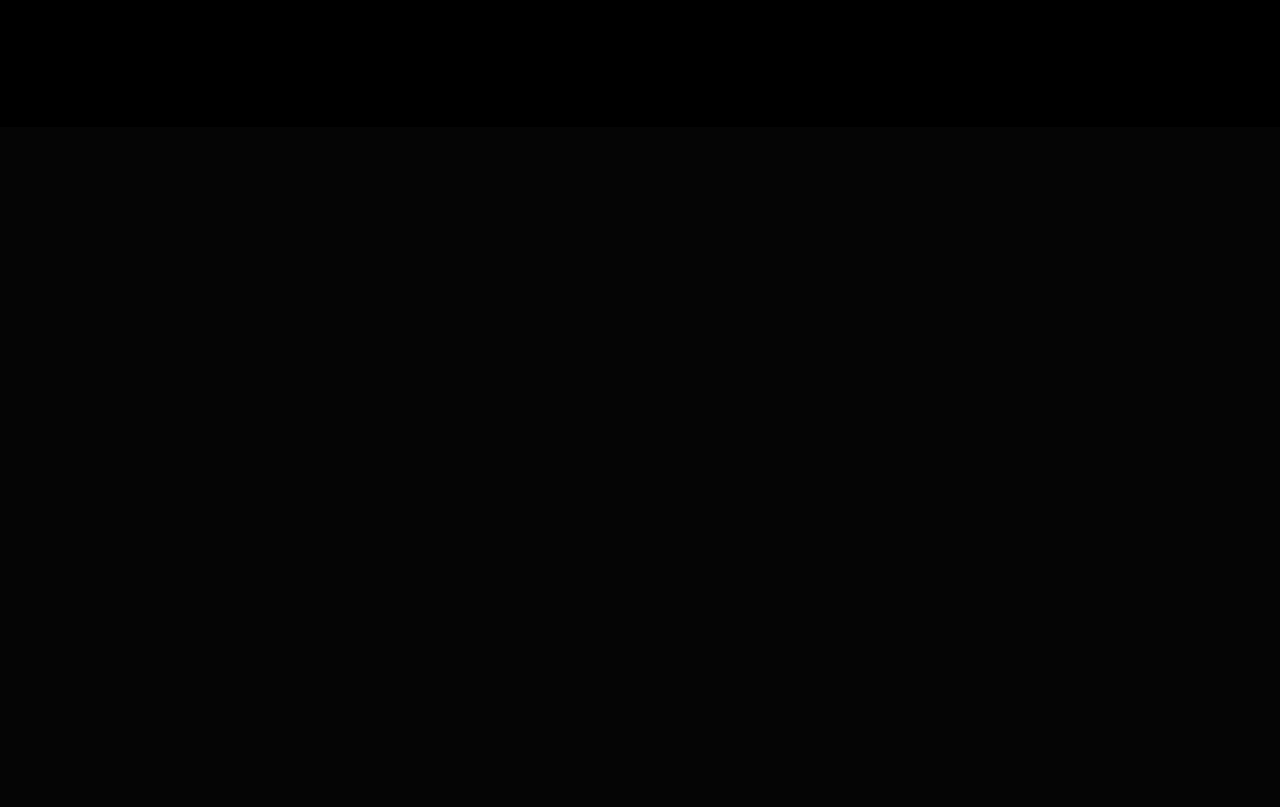
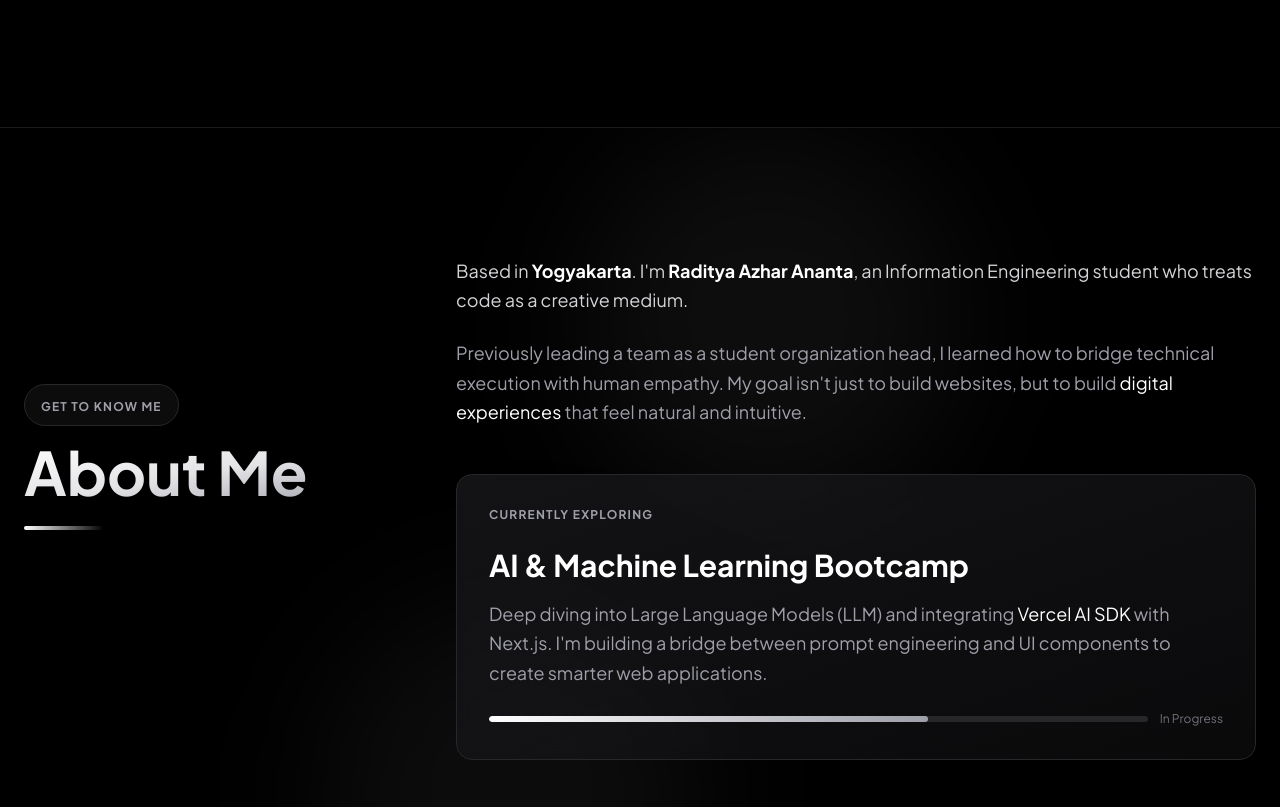
Before and after one commit to raditazar/portfolio, a Next.js app: page / in a window 1280 px wide. Shown: the part 1990-2797 px from the top of the page. Before the commit the page ends 2117 px from the top, so only its background shows below. Built offline with nearby package versions, Linux system fonts and the light colour scheme.

Commit message:
feat: enhance Hero, About, and Footer with modern UI/UX improvements

```diff
--- a/src/app/page.tsx
+++ b/src/app/page.tsx
@@ -1,12 +1,16 @@
 import Navbar from "../components/Navbar";
 import Hero from "../components/Hero";
 import Projects from "../components/Projects";
+import About from "../components/About";
+import Footer from "../components/Footer";
 export default function Home() {
   return (
     <main className="min-h-screen bg-black text-white selection:bg-white selection:text-black">
       <Navbar />
       <Hero/>
       <Projects />
+      <About />
+      <Footer />
     </main>
   );
 }
--- a/src/components/About.tsx
+++ b/src/components/About.tsx
@@ -0,0 +1,134 @@
+export default function About() {
+  return (
+    <section
+      id="about"
+      className="relative py-32 bg-black text-white border-t border-white/10 overflow-hidden"
+    >
+      <div className="absolute top-0 right-1/4 w-96 h-96 bg-white/5 rounded-full blur-3xl pointer-events-none" />
+      <div className="absolute bottom-1/4 left-1/4 w-96 h-96 bg-zinc-900/50 rounded-full blur-3xl pointer-events-none" />
+
+      <div className="max-w-7xl mx-auto px-6 relative z-10">
+        <div className="grid grid-cols-1 lg:grid-cols-12 gap-16">
+          <div className="lg:col-span-4 sticky">
+            <div className="lg:sticky lg:top-32">
+              <div className="inline-block mb-4 px-4 py-2 rounded-full border border-zinc-800 bg-zinc-900/50 backdrop-blur-sm">
+                <span className="text-xs font-bold tracking-widest uppercase text-zinc-400">
+                  Get to know me
+                </span>
+              </div>
+              <h2 className="text-4xl md:text-5xl lg:text-6xl font-bold bg-linear-to-br from-white via-zinc-200 to-zinc-400 bg-clip-text text-transparent">
+                About Me
+              </h2>
+
+              <div className="mt-6 w-20 h-1 bg-linear-to-r from-white to-transparent rounded-full" />
+            </div>
+          </div>
+
+          {/* Content Section */}
+          <div className="lg:col-span-8 flex flex-col gap-12">
+            {/* Introduction */}
+            <div className="space-y-6 text-lg leading-relaxed animate-in fade-in slide-in-from-bottom-4 duration-1000">
+              <p className="text-zinc-300">
+                Based in <span className="text-white font-semibold">Yogyakarta</span>. I'm <span className="text-white font-semibold">Raditya Azhar Ananta</span>, an Information Engineering student who treats code as a creative medium.
+              </p>
+              <p className="text-zinc-400">
+                Previously leading a team as a student organization head, I learned how to bridge technical execution with human empathy.
+                My goal isn't just to build websites, but to build <span className="text-white font-medium">digital experiences</span> that feel natural and intuitive.
+              </p>
+            </div>
+
+            {/* Currently Exploring Card */}
+            <div
+              className="group relative p-8 rounded-2xl bg-linear-to-br from-zinc-900/80 to-zinc-900/40 border border-zinc-800 hover:border-zinc-700 transition-all duration-500 backdrop-blur-sm animate-in fade-in slide-in-from-bottom-4 duration-1000 delay-300"
+            >
+              {/* Glow effect on hover */}
+              <div className="absolute -inset-0.5 bg-linear-to-r from-zinc-600 to-zinc-800 rounded-2xl opacity-0 group-hover:opacity-20 blur-xl transition-opacity duration-500" />
+
+              <div className="relative">
+                <div className="flex items-center gap-3 mb-6">
+                  <span className="text-xs font-bold tracking-widest uppercase text-zinc-400">
+                    Currently Exploring
+                  </span>
+                </div>
+
+                <h3 className="text-2xl md:text-3xl font-bold mb-4 text-white group-hover:text-white/90 transition-colors">
+                  AI & Machine Learning Bootcamp
+                </h3>
+
+                <p className="text-zinc-400 leading-relaxed text-base md:text-lg">
+                  Deep diving into Large Language Models (LLM) and integrating <span className="text-white font-medium">Vercel AI SDK</span> with Next.js.
+                  I'm building a bridge between prompt engineering and UI components to create smarter web applications.
+                </p>
+
+                {/* Progress indicator */}
+                <div className="mt-6 flex items-center gap-3">
+                  <div className="flex-1 h-1.5 bg-zinc-800 rounded-full overflow-hidden">
+                    <div className="h-full w-2/3 bg-linear-to-r from-white to-zinc-400 rounded-full" />
+                  </div>
+                  <span className="text-xs font-medium text-zinc-500">In Progress</span>
+                </div>
+              </div>
+            </div>
+
+            {/* Technologies Section */}
+            <div className="animate-in fade-in slide-in-from-bottom-4 duration-1000 delay-500">
+              <div className="flex items-center gap-3 mb-8">
+                <h3 className="text-sm font-bold tracking-widest uppercase text-zinc-500">
+                  Technologies I work with
+                </h3>
+                <div className="flex-1 h-px bg-linear-to-r from-zinc-800 to-transparent" />
+              </div>
+
+              <div className="grid grid-cols-2 md:grid-cols-3 lg:grid-cols-4 gap-4">
+                {[
+                  "JavaScript (ES6+)",
+                  "TypeScript",
+                  "React & Next.js",
+                  "Tailwind CSS",
+                  "Wagmi",
+                  "Solidity",
+                  "Python",
+                  "Figma",
+                ].map((tech, index) => (
+                  <div
+                    key={tech}
+                    className="group/tech relative p-4 rounded-xl border border-zinc-800 bg-zinc-900/30 hover:bg-zinc-800/50 hover:border-zinc-700 transition-all duration-300 cursor-default animate-in fade-in slide-in-from-bottom-4"
+                    style={{
+                      animationDelay: `${600 + index * 75}ms`,
+                      animationDuration: '500ms'
+                    }}
+                  >
+                    {/* Hover glow */}
+                    <div className="absolute inset-0 rounded-xl bg-white opacity-0 group-hover/tech:opacity-5 transition-opacity duration-300" />
+
+                    <div className="relative">
+                      <span className="text-sm font-medium text-zinc-300 group-hover/tech:text-white transition-colors">
+                        {tech}
+                      </span>
+                    </div>
+                  </div>
+                ))}
+              </div>
+            </div>
+
+            {/* Stats Section */}
+            <div className="grid grid-cols-2 md:grid-cols-3 gap-6 pt-8 border-t border-zinc-800/50 animate-in fade-in slide-in-from-bottom-4 duration-1000 delay-700">
+              <div className="space-y-2">
+                <p className="text-3xl md:text-4xl font-bold text-white">2+</p>
+                <p className="text-sm text-zinc-500">Years Experience</p>
+              </div>
+              <div className="space-y-2">
+                <p className="text-3xl md:text-4xl font-bold text-white">10+</p>
+                <p className="text-sm text-zinc-500">Projects Completed</p>
+              </div>
+              <div className="space-y-2">
+                <p className="text-3xl md:text-4xl font-bold text-white">8+</p>
+                <p className="text-sm text-zinc-500">Technologies</p>
+              </div>
+            </div>
+          </div>
+        </div>
+      </div>
+    </section>
+  );
+}
--- a/src/components/Footer.tsx
+++ b/src/components/Footer.tsx
@@ -1,5 +1,39 @@
 import Link from 'next/link'
 
 export default function Footer() {
+    return(
+        <footer id='contact' className='bg-black text-white pt-32 pb-10 border-t border-white/10'>
+            <div className='max-w-7xl mx-auto px-6'>
+                <div className='mb-24'>
+                    <p className='text-2xl md:text-3xl text-gray-400 mb-8'>
+                        Have an idea? Ready to collaborate?
+                    </p>
 
+                    <Link href="mailto:radityaazhar@gmail.com"
+                        className='text-4xl md:text-7xl lg:text-8xl font-bold tracking-tighter hover:text-gray-300 transition-colors underline decoration-2 underline-offset-8 decoration-gray-600 hover:decoration-white'
+                    >
+                        radityaazhar@gmail.com
+                    </Link>
+                </div>
+
+                <div className='flex flex-col md:flex-row justify-between items-center gap-8 pt-8 border-t border-white/10'>
+                    <div className='flex gap-8'>
+                        <Link href="https://www.linkedin.com/in/raditya-azhar-ananta" target='_blank' className='font-medium  hover:text-gray-300 transition-colors'>
+                            LinkedIn
+                        </Link>
+                        <Link href="https://github.com/raditazar" target='_blank' className='font-medium  hover:text-gray-300 transition-colors'>
+                            GitHub
+                        </Link>
+                        <Link href="https://instagram.com/raditazar_" target='_blank' className='font-medium  hover:text-gray-300 transition-colors'>
+                            Instagram
+                        </Link>
+                    </div>
+                    <p className='text-gray-500 text-sm'>
+                        © {new Date().getFullYear()} Raditya Azhar Ananta. All rights reserved.
+                    </p>
+
+                </div>
+            </div>
+        </footer>
+    )
 }
--- a/src/components/Hero.tsx
+++ b/src/components/Hero.tsx
@@ -4,15 +4,22 @@ import Link from "next/link";
 export default function Hero() {
   return (
     <section className="min-h-screen flex items-center pt-20 pb-20 overflow-hidden relative">
-      {/* Background gradient effects */}
-      <div className="absolute inset-0 bg-linear-to-br from-zinc-900/20 via-transparent to-transparent pointer-events-none" />
-      <div className="absolute top-1/4 left-1/4 w-96 h-96 bg-white/5 rounded-full blur-3xl pointer-events-none" />
+      <div className="absolute top-0 right-0 w-full h-full pointer-events-none z-0">
+        <img
+          src="/assets/test.svg"
+          alt=""
+          className="w-full h-full object-cover object-right opacity-40 lg:opacity-60"
+        />
+      </div>
+
+      <div className="absolute inset-0 bg-linear-to-br from-black via-transparent to-transparent pointer-events-none z-1" />
+      <div className="absolute top-1/4 right-1/4 w-96 h-96 bg-white/5 rounded-full blur-3xl pointer-events-none z-1" />
 
       <div className="max-w-7xl mx-auto px-6 w-full relative z-10">
         <div className="grid grid-cols-1 lg:grid-cols-12 gap-16 items-center">
           <div className="lg:col-span-8 flex flex-col gap-10 animate-in fade-in slide-in-from-bottom-4 duration-1000">
-            {/* Headline */}
-            <h1 className="text-xl md:text-3xl xl:text-5xl font-bold tracking-tight leading-[1.05]">
+
+            <h1 className="text-4xl md:text-5xl xl:text-6xl font-bold tracking-tight leading-[1.1]">
               <span className="block mb-2">Front-End Developer</span>
               <span className="block text-zinc-400">translating complex logic</span>
               <span className="block text-2xl md:text-3xl xl:text-4xl text-zinc-500 font-normal mt-4">
@@ -25,7 +32,7 @@ export default function Hero() {
 
             {/* Subheadline */}
             <div className="flex flex-col gap-6">
-              <p className="text-sm md:text-md text-zinc-400 max-w-2xl leading-relaxed">
+              <p className="text-base md:text-lg text-zinc-400 max-w-2xl leading-relaxed">
                 Based in <span className="text-white font-medium">Yogyakarta</span>.
                 Interested in <span className="text-white font-medium">AI</span> and <span className="text-white font-medium">on-chain data</span>.
               </p>
@@ -102,7 +109,7 @@ export default function Hero() {
                     className="object-cover grayscale group-hover:grayscale-0 transition-all duration-500 group-hover:scale-105"
                     priority
                   />
-                  {/* Overlay gradient */}
+                  {/* Overlay linear */}
                   <div className="absolute inset-0 bg-linear-to-t from-black/50 via-transparent to-transparent opacity-60 group-hover:opacity-40 transition-opacity duration-500" />
                 </div>
               </div>
```
Also changed, not shown: public/assets/hero-bg.svg (added), public/assets/test.svg (added).
